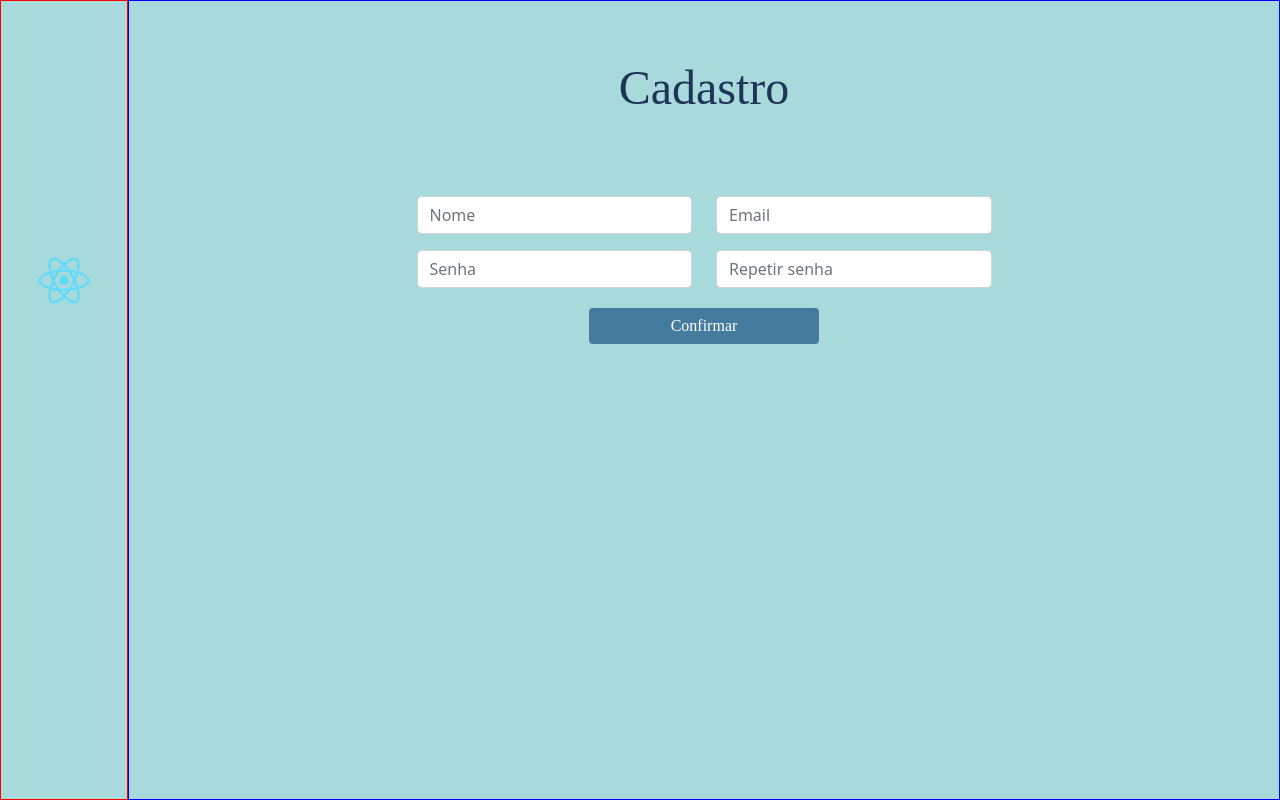
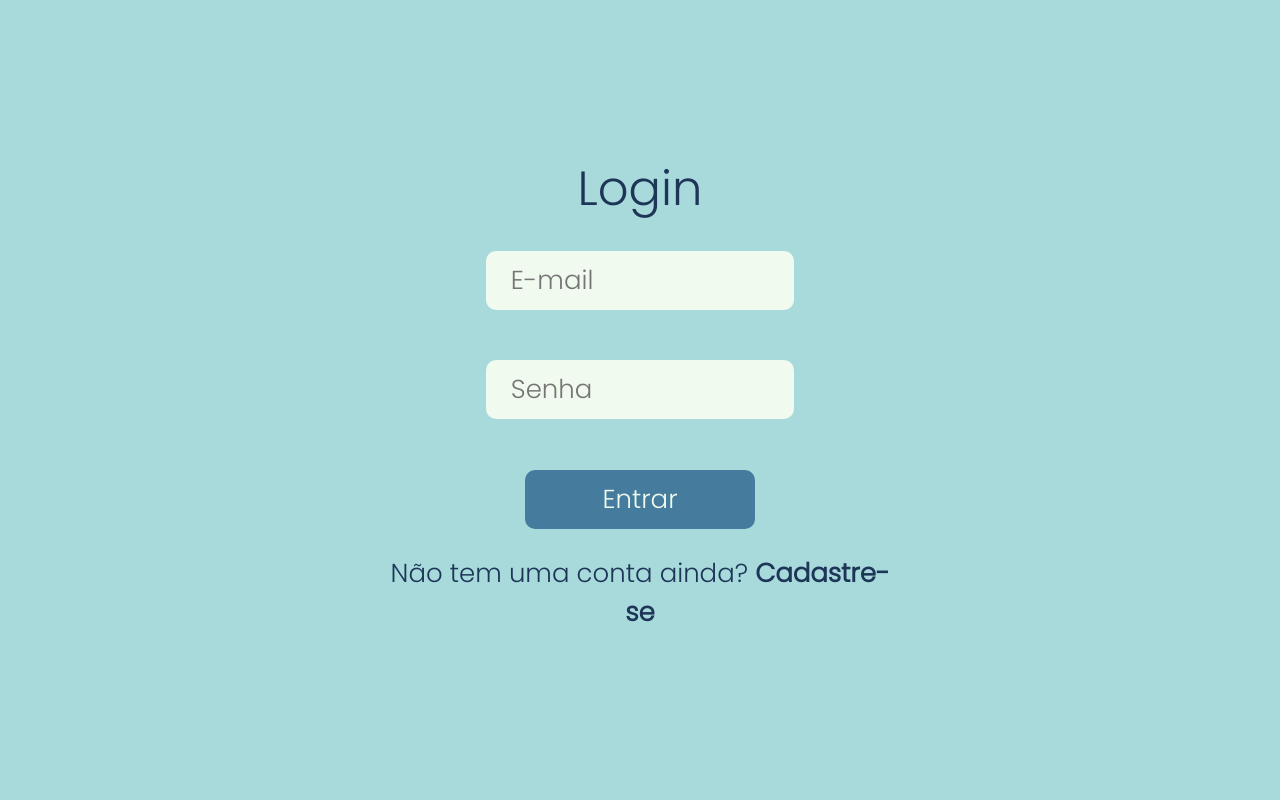
Before and after one commit to danielecassia/capacitacaoReact, a React (Create React App) app in the folder react-app/: page / in a window 1280 px wide. Built offline with nearby package versions, Linux system fonts and the light colour scheme.

Commit message:
tela login

```diff
--- a/react-app/src/App.css
+++ b/react-app/src/App.css
@@ -1,4 +1,8 @@
+@import url('https://fonts.googleapis.com/css2?family=Poppins:wght@300&display=swap');
+
+
 .App{
+  font-family: Poppins;
   background-color: #A8DADC;
   text-align: center;
   min-height: 100vh;
--- a/react-app/src/App.js
+++ b/react-app/src/App.js
@@ -11,11 +11,14 @@ export default function App(props) {
     <div className="App">
         <Router>
           <Switch>
+            <Route path="/cadastro">
+              <Cadastro/>
+            </Route>
             <Route path="/login">
               <Login/>
             </Route>
             <Route path="/">
-              <Cadastro/>
+              <Login/>
             </Route>
           </Switch>
         </Router>
--- /dev/null
+++ b/react-app/src/componentes/Login/Login.css
@@ -0,0 +1,55 @@
+.Login{
+    width: 40%;
+    height: 60vh;
+    color: #1D3557;
+}
+
+.Login h1{
+    padding-bottom: 20px;
+    font-size: 3rem;
+    font-family: Poppins;
+    color: #1D3557;
+}
+
+.Login form{
+    height: 60%;
+    display: flex;
+    flex-direction: column;
+    justify-content: space-between;
+    align-items: center;
+}
+
+.Login form input{
+    background-color: #F1FAEE;
+    border: none;
+    border-radius: 10px;
+    padding: 10px;
+    margin: 5px;
+}
+
+.Login form input[type=submit]{
+    width: 45%;
+    background-color: #457B9D;
+    color: #F1FAEE;
+}
+
+.Login form input[type=text]{
+    width: 60%;
+}
+
+.Login form input[type=text]:focus{
+    outline: transparent;
+}
+
+.Login form input[type=text]::placeholder{
+    padding: 5%;
+}
+
+.Login p{
+    margin-top: 20px;
+}
+
+.Login .login-submit{
+    text-decoration: none;
+    color: #1D3557;
+}
--- a/react-app/src/componentes/Login/Login.jsx
+++ b/react-app/src/componentes/Login/Login.jsx
@@ -1,9 +1,17 @@
+import './Login.css'
+import { Link } from 'react-router-dom'
 
 
 export default function Login(props){
     return(
-        <div>
-            <h1>Login!</h1>
+        <div className="Login">
+            <h1>Login</h1>
+            <form action="">
+                <input type="text" placeholder="E-mail"/>
+                <input type="text" placeholder="Senha"/>
+                <input type="submit" value="Entrar"/>
+            </form>
+            <p>Não tem uma conta ainda? <Link to="/cadastro" className="login-submit"><strong>Cadastre-se</strong></Link></p>
         </div>
     )
 }
--- a/react-app/src/componentes/cadastro/Cadastro.css
+++ b/react-app/src/componentes/cadastro/Cadastro.css
@@ -7,21 +7,19 @@
 }
 .Cadastro .left-side{
   width:10%;
-  position:relative;
-  top:0px;
-  left:0px;
-  border:1px solid red;
+  padding-top: 2vh;
 }
 
 .Cadastro .right-side{
+  display: flex;
+  flex-direction: column;
   width:90%;
-  border:1px solid blue;
+  padding-top: 12%;
+  padding-right: 12%;
 }
 
 .Cadastro h1{
-  margin-top:5%;
   font-size: 3rem;
-  font-family: Poppins;
   color: #1D3557;
   margin-bottom: 10vh;
 }
--- a/react-app/src/componentes/cadastro/Cadastro.jsx
+++ b/react-app/src/componentes/cadastro/Cadastro.jsx
@@ -1,6 +1,5 @@
 import './Cadastro.css';
 import FormCadastro from './formCadastro/formCadastro';
-import Logo from "../../logo.svg";
 import {Link} from 'react-router-dom'
 
 
@@ -12,12 +11,9 @@ export default function Login() {
       <div className="left-side">
 
         <Link to="/login">
-            <img src={Logo}
-            alt="seta"
-            width="70%"
-            height="70%"
-            padding="0"
-            />
+            <svg width="64" height="64" viewBox="0 0 64 64" fill="none" xmlns="http://www.w3.org/2000/svg">
+              <path d="M49.5533 29.58H19.7667L32.78 16.5667C33.82 15.5267 33.82 13.82 32.78 12.78C31.74 11.74 30.06 11.74 29.02 12.78L11.4467 30.3533C10.4067 31.3933 10.4067 33.0733 11.4467 34.1133L29.02 51.6867C30.06 52.7267 31.74 52.7267 32.78 51.6867C33.82 50.6467 33.82 48.9667 32.78 47.9267L19.7667 34.9133H49.5533C51.02 34.9133 52.22 33.7133 52.22 32.2467C52.22 30.78 51.02 29.58 49.5533 29.58Z" fill="#1D3557"/>
+            </svg>
         </Link>
       </div>
 
```
